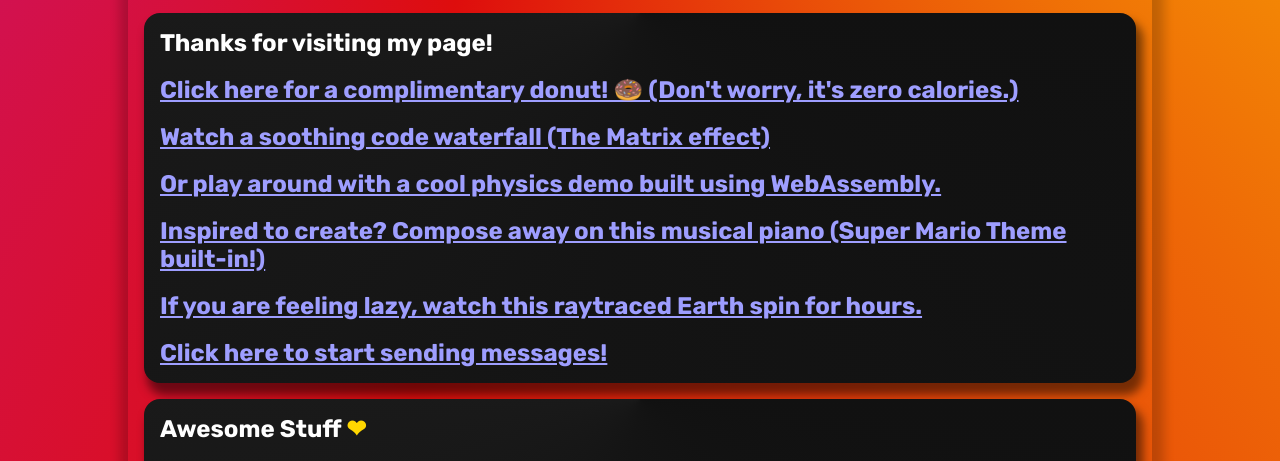
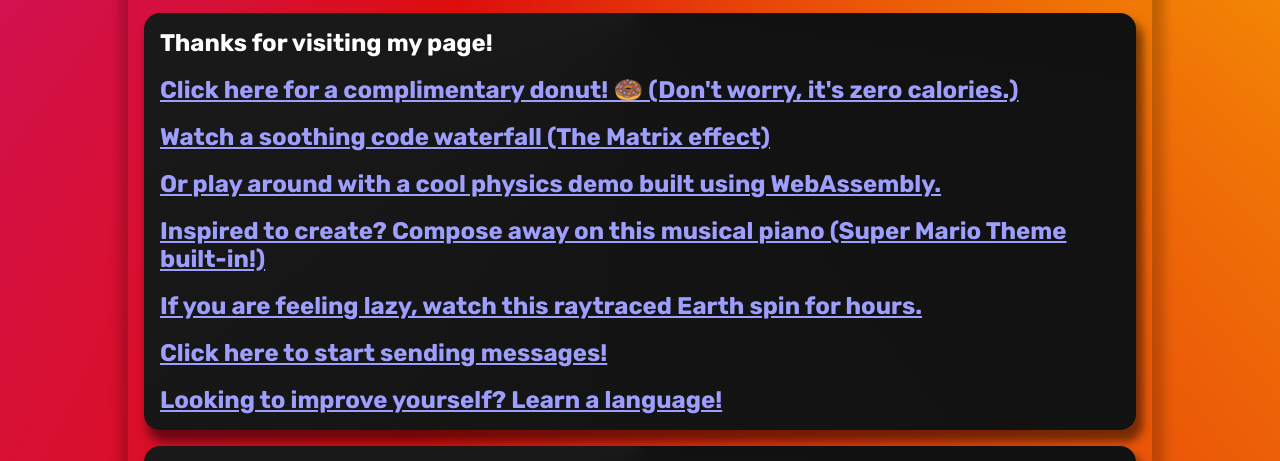
Before and after one commit to HarikrishnanBalagopal/HarikrishnanBalagopal.github.io, a website: page docs/index.html in a window 1280 px wide. Shown: the part 339-800 px from the top of the page. Drawn offline with Linux system fonts and the light colour scheme.

Commit message:
feat: add link to learn a new language
Signed-off-by: Harikrishnan Balagopal <harikrishmenon@gmail.com>

```diff
--- a/docs/index.html
+++ b/docs/index.html
@@ -44,6 +44,8 @@
                 <h2><a target="_blank" href="/globe-raytracer">If you are feeling lazy, watch this raytraced Earth spin for hours.</a></h2>
                 <br/>
                 <h2><a target="_blank" href="https://8771992e-f1b9-46f3-b226-b1ae0a8ab923-00-1cb0htye2fnfe.sisko.replit.dev/">Click here to start sending messages!</a></h2>
+                <br/>
+                <h2><a target="_blank" href="https://codepen.io/usernameisuser/full/vYopjVW">Looking to improve yourself? Learn a language!</a></h2>
             </div>
         </section>
         <section>
```
